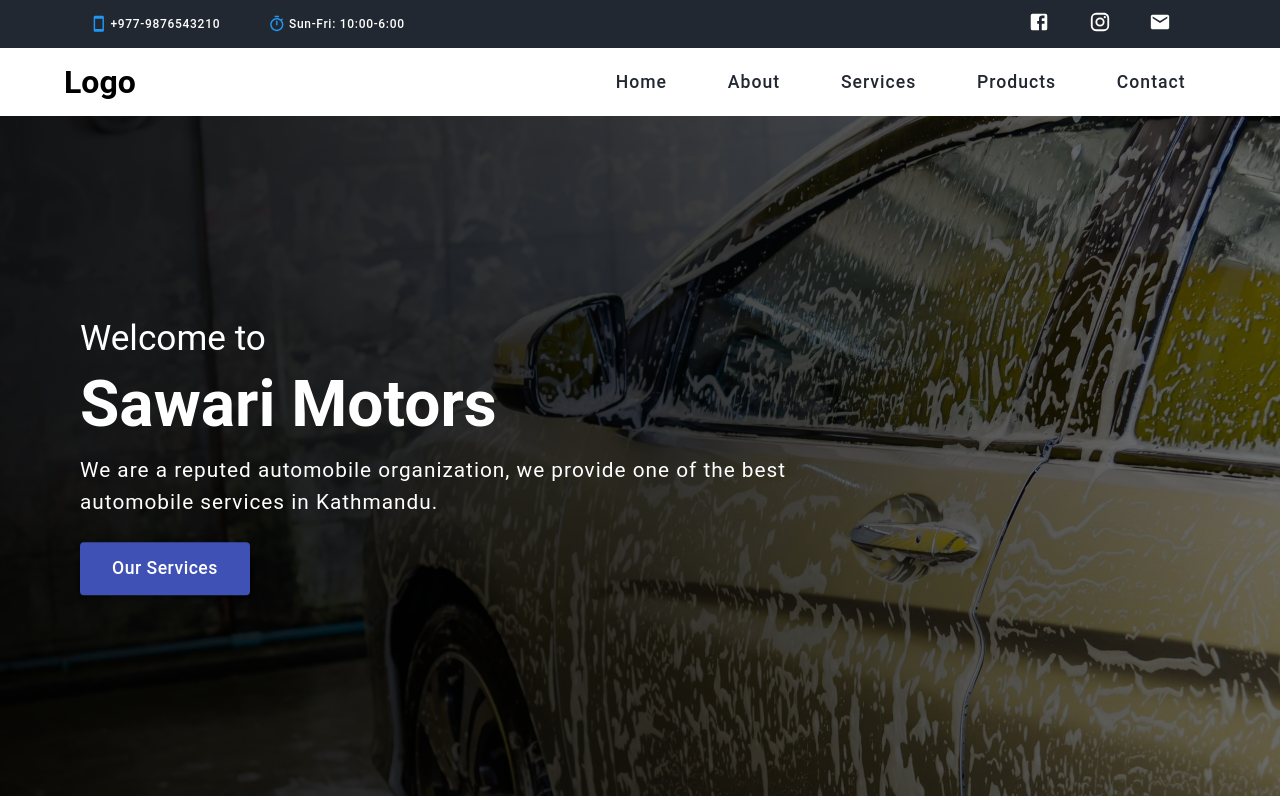
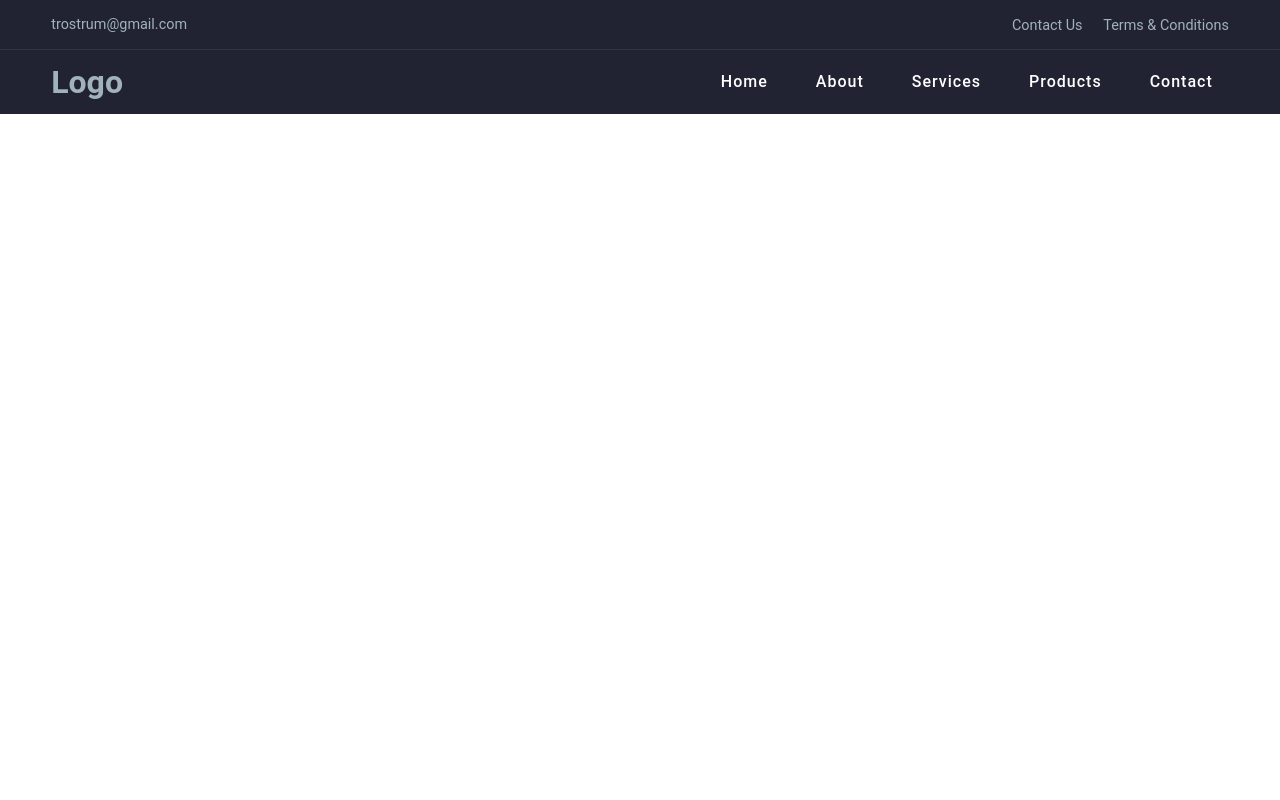
Before and after one commit to Trostrum/Trostrum-React, a React (Create React App) app: page / in a window 1280 px wide. Shown: the top 800 px of the page. Built offline with nearby package versions, Linux system fonts and the light colour scheme; no server answers.

Commit message:
create navbar

```diff
--- a/src/components/Home/Home.tsx
+++ b/src/components/Home/Home.tsx
@@ -1,25 +1,25 @@
-import Navbar from './../Navbar/HomeNav'
-import Welcome from './../Welcome/Welcome'
-import About from './../About/About'
-import Banner from './../Banner/Banner'
-import Services from './../Services/Services'
-import Testimonials from './../Testimonials/Testimonials'
-import LatestProduct from './../LatestProducts/LatestProducts'
-import Contact from './../Contact/Contact'
-import Footer from './../Footer/Footer'
+import Navbar from '../Navbar/Navbar'
+// import Welcome from './../Welcome/Welcome'
+// import About from './../About/About'
+// import Banner from './../Banner/Banner'
+// import Services from './../Services/Services'
+// import Testimonials from './../Testimonials/Testimonials'
+// import LatestProduct from './../LatestProducts/LatestProducts'
+// import Contact from './../Contact/Contact'
+// import Footer from './../Footer/Footer'
 
 export default function Home() {
   return (
     <>
       <Navbar />
-      <Welcome />
+      {/* <Welcome />
       <About />
       <Banner />
       <Services />
       <LatestProduct />
       <Testimonials />
       <Contact />
-      <Footer />
+      <Footer /> */}
     </>
   )
 }
--- a/src/components/Navbar/HomeNav.tsx
+++ /dev/null
@@ -1,57 +0,0 @@
-import './HomeNav.scss'
-
-import { useState } from 'react'
-import { Link } from 'react-router-dom'
-import { Smartphone, Timer, Facebook, Instagram, Mail } from '@material-ui/icons'
-
-
-export default function HomeNav() {
-
-  // state for responsive navbar
-  const [isResponsive, setIsResponsive] = useState<boolean>(false)
-
-  const toggleResponsive = () => {
-    setIsResponsive(!isResponsive)
-  }
-
-  return (
-    <>
-      <div className='upper-nav-wrapper'>
-        <div className='upper-nav'>
-          <div className='nav-contact'>
-            <div className='nav-contact-item'>
-              <Smartphone className='icon' style={{ color: '#2196f3' }} /> <span>+977-9876543210</span>
-            </div>
-            <div className='nav-contact-item'>
-              <Timer className='icon' style={{ color: '#2196f3' }} /> <span>Sun-Fri: 10:00-6:00</span>
-            </div>
-          </div>
-          <div className='nav-social'>
-            <Link className='link' to=''><Facebook style={{ color: 'white', fontSize: 22 }} /></Link>
-            <Link className='link' to=''><Instagram style={{ color: 'white', fontSize: 22 }} /></Link>
-            <Link className='link' to=''><Mail style={{ color: 'white', fontSize: 22 }} /></Link>
-          </div>
-        </div>
-      </div>
-      <nav className='navbar-wrapper'>
-        <div className='navbar'>
-          <div className='nav-brand'>
-            <h2>Logo</h2>
-          </div>
-          <div className={`nav-list ${isResponsive ? 'responsive' : ''}`}>
-            <Link to='/' className='nav-item' onClick={toggleResponsive}>Home</Link>
-            <a href='/#about' className='nav-item' onClick={toggleResponsive}>About</a>
-            <a href='/#services' className='nav-item' onClick={toggleResponsive}>Services</a>
-            <Link to='/products' className='nav-item' onClick={toggleResponsive}>Products</Link>
-            <a href='/#contact' className='nav-item' onClick={toggleResponsive}>Contact</a>
-          </div>
-          <div className={`hamburger ${isResponsive ? 'open' : ''}`} onClick={toggleResponsive}>
-            <div className='div1'></div>
-            <div className='div2'></div>
-            <div className='div3'></div>
-          </div>
-        </div>
-      </nav>
-    </>
-  )
-}
--- a/src/components/Navbar/HomeNav.scss
+++ b/src/components/Navbar/Navbar.scss
@@ -1,7 +1,9 @@
 .upper-nav-wrapper {
-  display: flex;
-  padding: 0.7rem 0;
-  background-color: #222831;
+    background: #212332;
+    color: #a2b2bb;
+    padding: 15px 4%;
+    border-bottom: .5px solid #313347;
+    z-index: 10;
   .upper-nav {
     max-width: 1920px;
     margin: auto;
@@ -9,40 +11,28 @@
     display: flex;
     justify-content: space-between;
     align-items: center;
-    padding: 0 7%;
   }
 
-  .nav-contact {
-    display: flex;
-    justify-content: space-between;
-    align-items: center;
-
-    .nav-contact-item {
-      display: flex;
-      align-items: center;
-      justify-content: space-between;
-      color: #fff;
-      margin-right: 3rem;
-
-      .icon {
-        font-size: 1.1rem;
-        margin-right: 0.2rem;
-      }
-
-      span {
-        letter-spacing: 0.7px;
-        font-size: 0.75rem;
-        font-weight: 500;
+  .left {
+    .left-item {
+      color: #a2b2bb;
+      p {
+        font-size: 0.9rem;
+        font-weight: 400;
       }
     }
   }
 
-  .nav-social {
-    display: flex;
-    align-items: center;
-
+  .right {
     .link {
-      margin: 0 1.2rem;
+      color: #a2b2bb;
+      text-decoration: none;
+      font-size: 0.9rem;
+      transition: all .5s ease-in-out;
+      margin-left: 1.3rem;
+      &:hover{
+        color: #007bff;
+      }
     }
   }
 
@@ -52,6 +42,7 @@
   display: flex;
   align-items: center;
   justify-content: space-between;
+  background: #212332;
   .navbar {
     max-width: 1920px;
     margin: auto;
@@ -59,28 +50,30 @@
     display: flex;
     justify-content: space-between;
     align-items: center;
-    padding: 0 5%;
+    padding: 1% 4%;
   }
 
   .nav-brand {
     h2 {
       font-size: 2rem;
+      color: #a2b2bb;
     }
   }
 
   .nav-list {
     .nav-item {
-      padding: 1.5rem 1.9rem;
+      padding: 0.2rem 1rem;
+      margin-left: 1rem;
       display: inline-block;
       text-decoration: none;
-      font-size: 1.1rem;
+      font-size: 1rem;
       font-weight: 500;
       letter-spacing: 1px;
-      color: #222831;
-      transition: all ease-in 0.1s;
+      color: #ffffff;
+      transition: all .3s ease-in-out ;
       &:hover {
-        background-color: #222831;
-        color: #fff;
+        color: #007bff;
+        border-bottom: 2px solid #007bff;
       }
     }
   }
@@ -91,7 +84,6 @@
     div{
       height: 0.23rem;
       width: 2rem;
-      background-color: #222831;
       &:first-child{
         margin-bottom: 0.25rem;
       }
@@ -109,18 +101,18 @@
   .navbar-wrapper {
     position: fixed;
     width: 100%;
-    background-color: #fff;
     padding: 1.2rem 1rem;
     top: 0;
     left: 0;
     z-index: 5;
     height: 5rem;
-    box-shadow: 1px 1px 10px #222831;
+    box-shadow: 1px 1px 6px #222831;
     padding: 0 5%;
     .hamburger{
       display: block;
       transition: .5s all ease-in-out;
       .div1,.div2,.div3{
+        background-color: white;
           transition: .5s all ease-in-out;
       }
     }
@@ -150,21 +142,17 @@
     .nav-list.responsive{
       z-index: 10;
       top: 5rem;
-      background-color: #222831;
+      background-color: #212332;
+      text-align: center;
       .nav-item{
         color: #fff;
-        border-top: 1px solid #fff;
-        padding-left: 1rem;
-        &:last-child{
-          border-bottom: 1px solid #fff;
-        &:hover{
-          background-color: #fff;
-        }
+        margin-bottom: 3.5rem;
+        &:first-child{
+          margin-top: 1rem;
         }
         &:hover{
-          background-color: #fff;
-          color: #222831;
-          border-color: #222831;
+          color: #007bff;
+          border: none;
         }
       }
     }
--- a/src/components/Navbar/Navbar.tsx
+++ b/src/components/Navbar/Navbar.tsx
@@ -1,65 +1,52 @@
-import './index.scss'
+import './Navbar.scss'
+
 import { useState } from 'react'
-import { makeStyles } from '@material-ui/core/styles'
-import AppBar from '@material-ui/core/AppBar'
-import Toolbar from '@material-ui/core/Toolbar'
-import Typography from '@material-ui/core/Typography'
-import Button from '@material-ui/core/Button'
-import IconButton from '@material-ui/core/IconButton'
-import MenuIcon from '@material-ui/icons/Menu'
-import { Link, useHistory } from 'react-router-dom'
+import { Link } from 'react-router-dom'
 
 
-export default function Navbar() {
+export default function HomeNav() {
 
-  const history = useHistory()
+  // state for responsive navbar
+  const [isResponsive, setIsResponsive] = useState<boolean>(false)
 
-  const onLogout =() => {
-    localStorage.removeItem('userId')
-    localStorage.removeItem('accessToken')
-    localStorage.removeItem('isAuthenticated')
-    localStorage.removeItem('role')
-    history.push('/admin/login')
-  }
-  // state for responsive navbar
-  const [isResponsive, setIsResponsive] = useState(false)
-  const useStyles = makeStyles((theme) => ({
-    root: {
-      flexGrow: 1,
-    },
-    title: {
-      flexGrow: 1,
-    },
-    menu:{
-      color: 'black'
-    }
-  }))
-  const classes = useStyles()
   const toggleResponsive = () => {
     setIsResponsive(!isResponsive)
   }
 
-  const isAdmin = () => {
-    if(localStorage.getItem('role') === 'admin'){
-      return <Link to="/admin/users" className='link' onClick={() => { setIsResponsive(false) }}><Button className='link-btn' >Users</Button></Link>
-    }
-  }
   return (
-    <AppBar position='static'>
-      <Toolbar className='navbar'>
-        <Typography variant="h6" className={ classes.title }>
-          Admin Panel
-        </Typography>
-        <div className={ `link-wrapper ${ isResponsive ? 'responsive' : '' }` }>
-          <Link to="/admin/" className='link' onClick={() => { setIsResponsive(false) }}><Button className='link-btn'>Products</Button></Link>
-          <Link to="/admin/model" className='link' onClick={() => { setIsResponsive(false) }}><Button className='link-btn' >Model</Button></Link>
-          {isAdmin()}
-          <span className='link' onClick={() => { setIsResponsive(false) }}><Button className='link-btn' color="inherit" onClick={onLogout}>Logout</Button></span>
+    <>
+      <div className='upper-nav-wrapper'>
+        <div className='upper-nav'>
+          <div className='left'>
+            <div className='left-item'>
+              <p>trostrum@gmail.com</p>
+            </div>
+          </div>
+          <div className='right'>
+            <Link className='link' to=''>Contact Us</Link>
+            <Link className='link' to=''>Terms & Conditions</Link>
+          </div>
         </div>
-        <IconButton edge="start" className='menu' aria-label="menu" onClick={() => { toggleResponsive() }}>
-          <MenuIcon style={{ color : isResponsive ? 'black' : 'white' }}/>
-        </IconButton>
-      </Toolbar>
-    </AppBar>
+      </div>
+      <nav className='navbar-wrapper'>
+        <div className='navbar'>
+          <div className='nav-brand'>
+            <h2>Logo</h2>
+          </div>
+          <div className={`nav-list ${isResponsive ? 'responsive' : ''}`}>
+            <Link to='/' className='nav-item' onClick={toggleResponsive}>Home</Link>
+            <a href='/#about' className='nav-item' onClick={toggleResponsive}>About</a>
+            <a href='/#services' className='nav-item' onClick={toggleResponsive}>Services</a>
+            <Link to='/products' className='nav-item' onClick={toggleResponsive}>Products</Link>
+            <a href='/#contact' className='nav-item' onClick={toggleResponsive}>Contact</a>
+          </div>
+          <div className={`hamburger ${isResponsive ? 'open' : ''}`} onClick={toggleResponsive}>
+            <div className='div1'></div>
+            <div className='div2'></div>
+            <div className='div3'></div>
+          </div>
+        </div>
+      </nav>
+    </>
   )
 }
--- a/src/components/Navbar/index.scss
+++ /dev/null
@@ -1,65 +0,0 @@
-.navbar {
-  overflow-x: hidden !important;
-  .link-wrapper {
-    .link {
-      text-decoration: none;
-      .link-btn {
-        color: white;
-        padding: 0.7rem 2rem !important;
-        text-transform: capitalize;
-        font-size: 0.9rem;
-        font-weight: 400 !important;
-        letter-spacing: 1px;
-      }
-    }
-  }
-  .menu {
-    display: none !important;
-  }
-}
-@media (max-width: 800px) {
-  .navbar {
-    position: relative;
-    padding: 0.5rem 0;
-    .link-wrapper {
-      z-index: 10;
-      position: absolute;
-      right: -1000%;
-      top: 0;
-      bottom: 0;
-    }
-    .link-wrapper.responsive {
-      display: block;
-      position: fixed;
-      right: 0%;
-      width: 100%;
-      background-color: #f6f6f6;
-      animation-name: nav;
-      animation-direction: alternate !important ;
-      animation-duration: 1s;
-      .link {
-        display: block;
-        border-bottom: 1px solid lightgrey;
-        .link-btn {
-          &:hover {
-            background-color: #f6f6f6 !important;
-          }
-          color: black;
-          margin: 1rem 0 !important;
-        }
-      }
-    }
-    .menu {
-      display: block !important;
-      z-index: 1000;
-    }
-    @keyframes nav {
-      0% {
-        right: -100%;
-      }
-      100% {
-        right: 0%;
-      }
-    }
-  }
-}
--- a/src/components/Products/Buyers/Products.tsx
+++ b/src/components/Products/Buyers/Products.tsx
@@ -2,7 +2,7 @@ import './../index.scss'
 import './index.scss'
 import { useState, useEffect } from 'react'
 import Card from './../../LatestProducts/Card'
-import Navbar from './../../Navbar/HomeNav'
+import Navbar from '../../Navbar/Navbar'
 import Axios from '../../../api/server'
 import Footer from './../../Footer/Footer'
 import ProductEntity from '../../../entity/ProductEntity'
```
Also changed, not shown: 1 other file (tests, documents, lock files or other folders).
